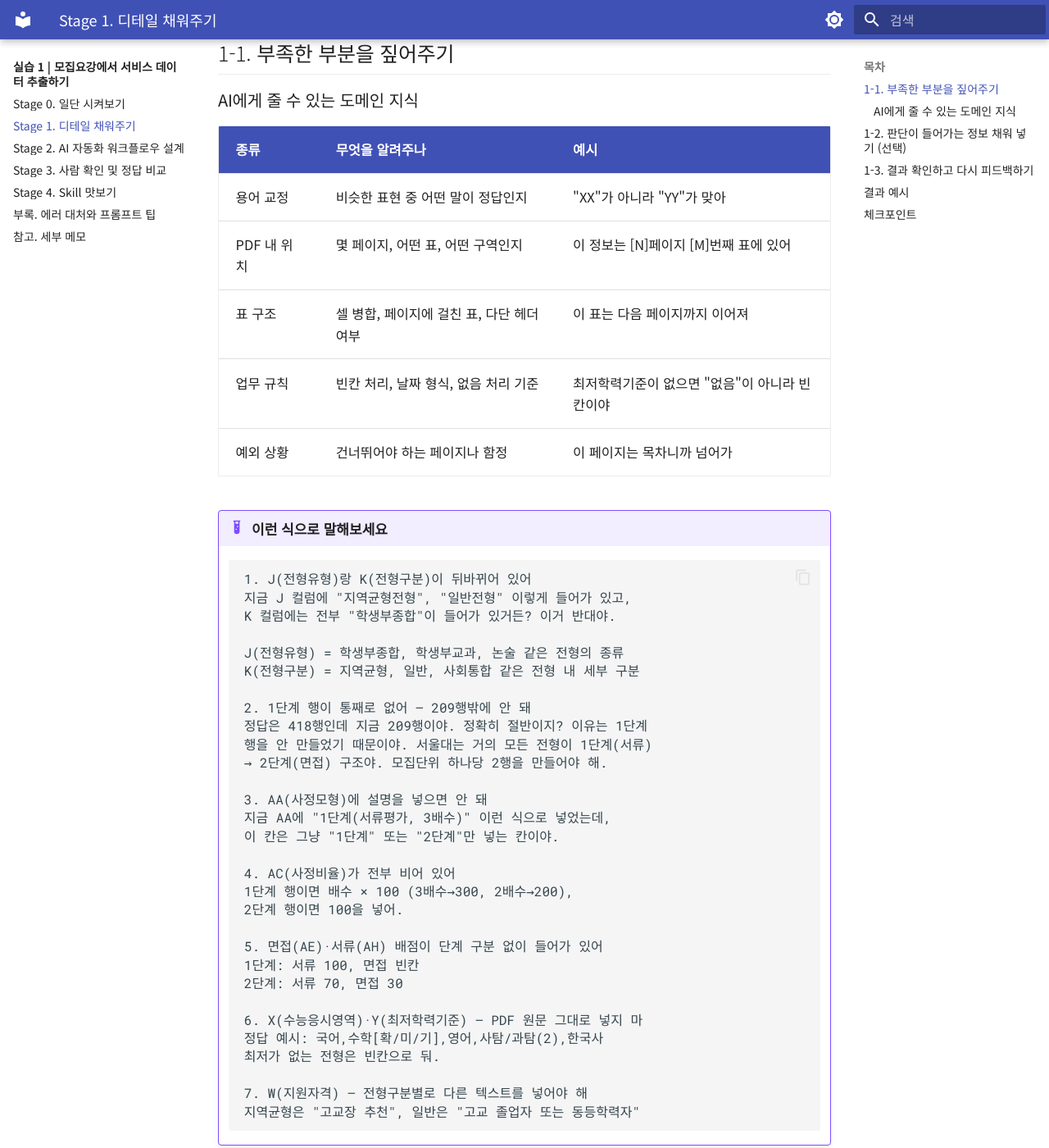
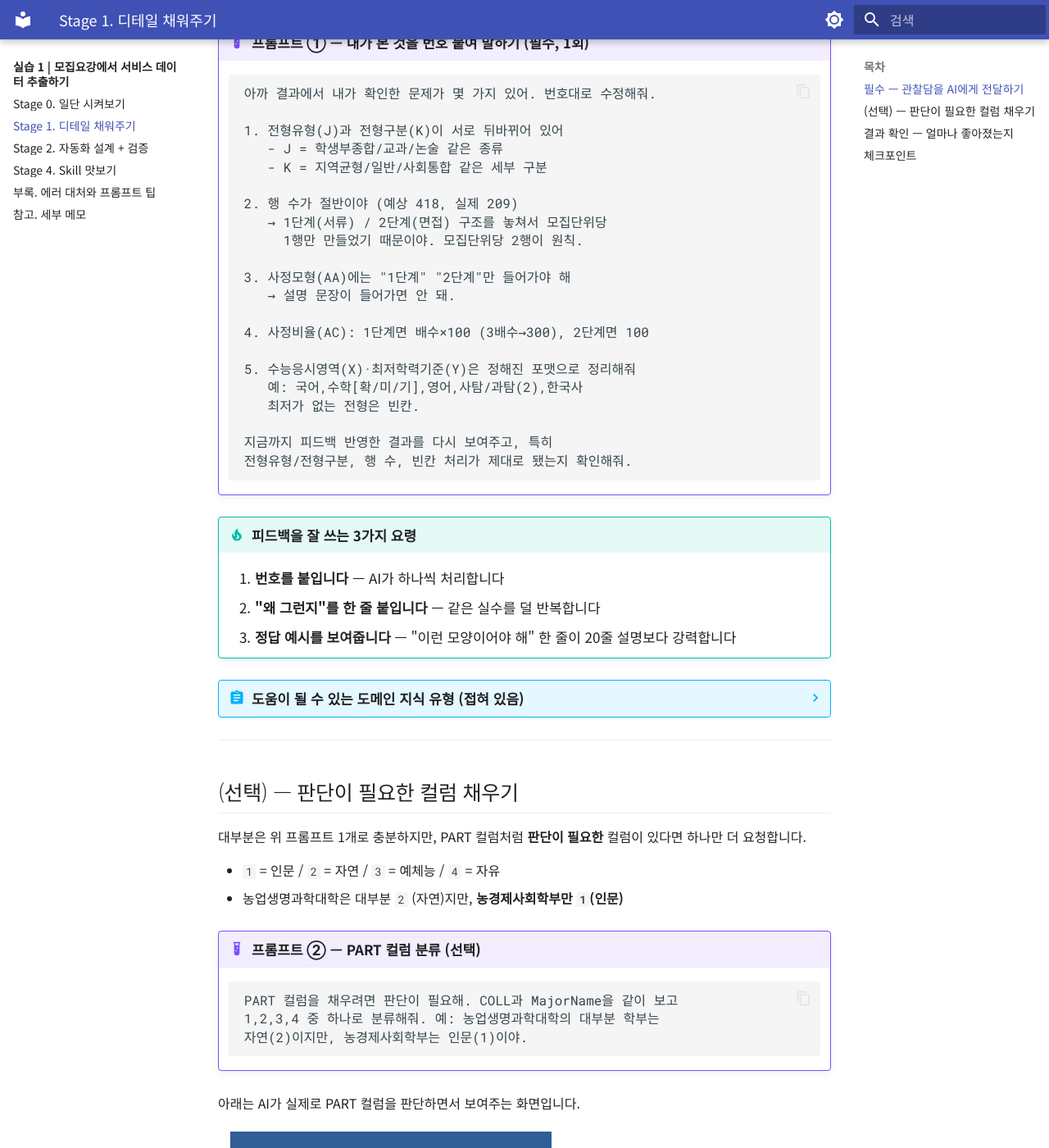
Before and after one commit to ohilikeit/ax-workshop-wiki, an MkDocs documentation site: the page built from docs/practice1/stage1.md, in a window 1280 px wide and 1400 px high, scrolled down 767 px. Shown: the whole window at 82% size. Built offline with MkDocs 1.6.1 and Material for MkDocs 9.7.7, drawn with Linux system fonts in a browser that asks for light colours; some of the changed text lies outside the part shown.

Commit message:
feat(practice1): compress Stage 0-2, absorb Stage 3, max 2 prompts per page
- Stage 0: 1 prompt, add friendly screenshot captions, collapse failure scenarios
- Stage 1: 1 mandatory + 1 optional prompt, collapse 7-rule example into ??? details
- Stage 2: merge Stage 3 (self-verification + answer comparison) into 2 prompts
- Delete stage3.md; update index.md mermaid, roadmap table, and mkdocs.yml nav
- Fix stage4.md prev-link to point to Stage 2

Total: ~90min -> ~57min, readability + beginner-friendliness prioritized.

Co-Authored-By: Claude Opus 4.6 <noreply@anthropic.com>

````diff
--- a/docs/practice1/index.md
+++ b/docs/practice1/index.md
@@ -138,9 +138,8 @@ flowchart LR
         direction TB
         S0["Stage 0<br/>일단 시켜보기<br/><i>AI가 뭘 헷갈리는지 본다</i>"]
         S1["Stage 1<br/>디테일 채워주기<br/><i>업무 규칙·용어·예외 알려준다</i>"]
-        S2["Stage 2<br/>자동화 설계<br/><i>파싱 스크립트를 만든다</i>"]
-        S3["Stage 3<br/>정답 비교<br/><i>사람이 눈으로 확인한다</i>"]
-        S0 --> S1 --> S2 --> S3
+        S2["Stage 2<br/>자동화 설계 + 검증<br/><i>스크립트를 만들고 정답과 비교한다</i>"]
+        S0 --> S1 --> S2
     end
 
     subgraph OUT["📦 최종 산출물 (Stage 4)"]
@@ -153,16 +152,15 @@ flowchart LR
 
 ## Stage별 로드맵
 
-| Stage | 무엇을 하나 | 핵심 질문 |
-|:-----:|------------|----------|
-| 0 | AI에게 바로 시켜보며 어디서 헷갈리는지 봅니다 | 지금 이 방식으로도 어느 정도 되나? |
-| 1 | 도메인 지식, 위치, 용어, 예외 규칙을 붙여줍니다 | 어떤 규칙을 설명하면 더 좋아지나? |
-| 2 | 파싱 흐름을 설계하고 AI가 스스로 교차 검증하며 개발합니다 | 왜 안 되는가, 어느 경로로 가야 하는가? |
-| 3 | 사람이 직접 확인하고 정답 Excel과 비교합니다 | 실제로 맞는가, 반복 오류는 무엇인가? |
-| 4 | **지금까지의 흐름을 재사용 가능한 Skill로 만듭니다** | 다른 대학 PDF에도 한 마디로 돌릴 수 있나? |
+| Stage | 무엇을 하나 | 소요 | 프롬프트 수 |
+|:-----:|------------|:---:|:---:|
+| 0 | AI에게 바로 시켜보며 어디서 헷갈리는지 봅니다 | 5분 | 1개 |
+| 1 | 도메인 지식·용어·예외 규칙을 붙여줍니다 | 12분 | 1~2개 |
+| 2 | 파싱 흐름을 설계·구현하고 정답과 자동 비교합니다 | 25분 | 2개 |
+| 4 | **지금까지의 흐름을 재사용 가능한 Skill로 만듭니다** | 15분 | — |
 
 !!! tip "왜 Stage 4(Skill화)가 중요한가요?"
-    Stage 0~3은 **이번 한 번** PDF를 Excel로 만드는 과정입니다. Stage 4에서 이 흐름을 Skill로 포장하면, 다음에는 `/recruit-parser 연세대 PDF` 같은 한 마디로 똑같은 작업을 끝낼 수 있습니다. 자동화의 진짜 가치는 **반복 실행**에서 나오므로, 시간이 빠듯하면 Stage 3보다 Stage 4를 우선하세요.
+    Stage 0~2는 **이번 한 번** PDF를 Excel로 만드는 과정입니다. Stage 4에서 이 흐름을 Skill로 포장하면, 다음에는 `/recruit-parser 연세대 PDF` 같은 한 마디로 똑같은 작업을 끝낼 수 있습니다. 자동화의 진짜 가치는 **반복 실행**에서 나옵니다.
 
 ---
 
--- a/docs/practice1/stage1.md
+++ b/docs/practice1/stage1.md
@@ -1,133 +1,114 @@
 # Stage 1. 디테일 채워주기
 
 <div class="stage-nav" markdown>
-**← 이전** [Stage 0. 일단 시켜보기](stage0.md) · **다음 →** [Stage 2. AI 자동화 워크플로우 설계](stage2.md)
+**← 이전** [Stage 0. 일단 시켜보기](stage0.md) · **다음 →** [Stage 2. 자동화 설계 + 검증](stage2.md)
 </div>
 
-> Stage 0 결과가 완벽하지 않은 이유는 간단합니다. **AI는 업무 맥락을 모르기 때문입니다.** 여러분이 알고 있는 것을 구체적으로 알려주면 결과가 빠르게 좋아집니다.
+> Stage 0 결과가 완벽하지 않은 이유는 간단합니다 — **AI는 우리 업무 맥락을 모르기 때문입니다.** 이 단계는 내가 아는 것을 AI에게 알려주는 단계입니다.
 
-
-!!! abstract "이 단계의 핵심"
-    - 단순히 "틀렸어"라고 하지 않습니다
-    - 어떤 규칙을 놓쳤는지 설명합니다
-    - 피드백 → 수정 → 확인을 최소 2회 이상 반복합니다
-
-!!! tip "이 Stage의 본질 = 관찰담 전달하기"
-    Stage 0에서 메모한 "이상한 점"들을 AI에게 구체적으로 설명하는 것이 이 Stage의 전부입니다. 용어 교정, PDF 위치, 표 구조, 업무 규칙, 예외 상황 — 전부 관찰담의 종류일 뿐입니다.
+!!! abstract "이번 단계 (약 12분)"
+    - 필수 프롬프트 **1개** (관찰담 전달)
+    - 선택 프롬프트 **1개** (PART 분류)
+    - 결과가 얼마나 좋아지는지 눈으로 확인
 
 ---
 
-## 1-1. 부족한 부분을 짚어주기
+## 필수 — 관찰담을 AI에게 전달하기
 
-### AI에게 줄 수 있는 도메인 지식
+Stage 0에서 메모한 "어긋난 부분"을 번호 붙여서 한 번에 알려줍니다. 아래 프롬프트는 서울대 예시 기준 **샘플**이며, 본인이 본 오류에 맞게 일부만 바꿔 쓰면 됩니다.
 
-| 종류 | 무엇을 알려주나 | 예시 |
-|------|----------------|------|
-| 용어 교정 | 비슷한 표현 중 어떤 말이 정답인지 | "XX"가 아니라 "YY"가 맞아 |
-| PDF 내 위치 | 몇 페이지, 어떤 표, 어떤 구역인지 | 이 정보는 [N]페이지 [M]번째 표에 있어 |
-| 표 구조 | 셀 병합, 페이지에 걸친 표, 다단 헤더 여부 | 이 표는 다음 페이지까지 이어져 |
-| 업무 규칙 | 빈칸 처리, 날짜 형식, 없음 처리 기준 | 최저학력기준이 없으면 "없음"이 아니라 빈칸이야 |
-| 예외 상황 | 건너뛰어야 하는 페이지나 함정 | 이 페이지는 목차니까 넘어가 |
+!!! example "프롬프트 ①  — 내가 본 것을 번호 붙여 말하기 (필수, 1회)"
+    ```text
+    아까 결과에서 내가 확인한 문제가 몇 가지 있어. 번호대로 수정해줘.
 
-!!! example "이런 식으로 말해보세요"
-    ```text
-    1. J(전형유형)랑 K(전형구분)이 뒤바뀌어 있어
-    지금 J 컬럼에 "지역균형전형", "일반전형" 이렇게 들어가 있고,
-    K 컬럼에는 전부 "학생부종합"이 들어가 있거든? 이거 반대야.
+    1. 전형유형(J)과 전형구분(K)이 서로 뒤바뀌어 있어
+       - J = 학생부종합/교과/논술 같은 종류
+       - K = 지역균형/일반/사회통합 같은 세부 구분
 
-    J(전형유형) = 학생부종합, 학생부교과, 논술 같은 전형의 종류
-    K(전형구분) = 지역균형, 일반, 사회통합 같은 전형 내 세부 구분
+    2. 행 수가 절반이야 (예상 418, 실제 209)
+       → 1단계(서류) / 2단계(면접) 구조를 놓쳐서 모집단위당
+         1행만 만들었기 때문이야. 모집단위당 2행이 원칙.
 
-    2. 1단계 행이 통째로 없어 — 209행밖에 안 돼
-    정답은 418행인데 지금 209행이야. 정확히 절반이지? 이유는 1단계
-    행을 안 만들었기 때문이야. 서울대는 거의 모든 전형이 1단계(서류)
-    → 2단계(면접) 구조야. 모집단위 하나당 2행을 만들어야 해.
+    3. 사정모형(AA)에는 "1단계" "2단계"만 들어가야 해
+       → 설명 문장이 들어가면 안 돼.
 
-    3. AA(사정모형)에 설명을 넣으면 안 돼
-    지금 AA에 "1단계(서류평가, 3배수)" 이런 식으로 넣었는데,
-    이 칸은 그냥 "1단계" 또는 "2단계"만 넣는 칸이야.
+    4. 사정비율(AC): 1단계면 배수×100 (3배수→300), 2단계면 100
 
-    4. AC(사정비율)가 전부 비어 있어
-    1단계 행이면 배수 × 100 (3배수→300, 2배수→200),
-    2단계 행이면 100을 넣어.
+    5. 수능응시영역(X)·최저학력기준(Y)은 정해진 포맷으로 정리해줘
+       예: 국어,수학[확/미/기],영어,사탐/과탐(2),한국사
+       최저가 없는 전형은 빈칸.
 
-    5. 면접(AE)·서류(AH) 배점이 단계 구분 없이 들어가 있어
-    1단계: 서류 100, 면접 빈칸
-    2단계: 서류 70, 면접 30
+    지금까지 피드백 반영한 결과를 다시 보여주고, 특히
+    전형유형/전형구분, 행 수, 빈칸 처리가 제대로 됐는지 확인해줘.
+    ```
 
-    6. X(수능응시영역)·Y(최저학력기준) — PDF 원문 그대로 넣지 마
-    정답 예시: 국어,수학[확/미/기],영어,사탐/과탐(2),한국사
-    최저가 없는 전형은 빈칸으로 둬.
+!!! tip "피드백을 잘 쓰는 3가지 요령"
+    1. **번호를 붙입니다** — AI가 하나씩 처리합니다
+    2. **"왜 그런지"를 한 줄 붙입니다** — 같은 실수를 덜 반복합니다
+    3. **정답 예시를 보여줍니다** — "이런 모양이어야 해" 한 줄이 20줄 설명보다 강력합니다
 
-    7. W(지원자격) — 전형구분별로 다른 텍스트를 넣어야 해
-    지역균형은 "고교장 추천", 일반은 "고교 졸업자 또는 동등학력자"
-    ```
+??? abstract "도움이 될 수 있는 도메인 지식 유형 (접혀 있음)"
+    | 종류 | 무엇을 알려주나 | 예시 |
+    |------|----------------|------|
+    | 용어 교정 | 비슷한 표현 중 어떤 말이 정답인지 | "XX"가 아니라 "YY"가 맞아 |
+    | PDF 내 위치 | 몇 페이지, 어떤 표인지 | 이 정보는 [N]페이지 [M]번째 표에 있어 |
+    | 표 구조 | 셀 병합, 페이지에 걸친 표 여부 | 이 표는 다음 페이지까지 이어져 |
+    | 업무 규칙 | 빈칸 처리, 날짜 형식 | 최저학력기준이 없으면 빈칸 |
+    | 예외 상황 | 건너뛰어야 하는 페이지 | 이 페이지는 목차야 |
 
 ---
 
-## 1-2. 판단이 들어가는 정보 채워 넣기 (선택)
+## (선택) — 판단이 필요한 컬럼 채우기
 
-자동화 작업 중 명확한 분류 체계가 있는데 PDF 내용을 보고 분류 작업이 필요한 경우가 있습니다. 여기에선 PART 컬럼이 그 중 하나입니다.
+대부분은 위 프롬프트 1개로 충분하지만, PART 컬럼처럼 **판단이 필요한** 컬럼이 있다면 하나만 더 요청합니다.
 
-- `1` = 인문
-- `2` = 자연
-- `3` = 예체능
-- `4` = 자유
+- `1` = 인문 / `2` = 자연 / `3` = 예체능 / `4` = 자유
+- 농업생명과학대학은 대부분 `2` (자연)지만, **농경제사회학부만 `1`(인문)**
 
-국어국문학과나 중어중문학과는 1, 공과대학의 학부들은 2로 분류합니다. 농업생명과학대학은 모두 2로 보이지만 농경제사회학부는 1로 분류되어야 합니다.
-
-!!! example "PART 컬럼 분류 작업 지시 예시"
+!!! example "프롬프트 ②  — PART 컬럼 분류 (선택)"
     ```text
-    PART 컬럼을 채워넣기 위해선 판단이 필요해. COLL과 MajorName을
-    보고 1,2,3,4 중 하나로 판단해야해. COLL과 MajorName의 조합을
-    반드시 확인하고 분류해야해. 예를 들어, 농업생명과학대학의 대부분의
-    학부는 자연이지만 농경제사회학부는 인문이야.
+    PART 컬럼을 채우려면 판단이 필요해. COLL과 MajorName을 같이 보고
+    1,2,3,4 중 하나로 분류해줘. 예: 농업생명과학대학의 대부분 학부는
+    자연(2)이지만, 농경제사회학부는 인문(1)이야.
     ```
 
-![PART 분류 화면 1](../images/practice1/stage1_1.png)
+아래는 AI가 실제로 PART 컬럼을 판단하면서 보여주는 화면입니다.
 
-![PART 분류 화면 2](../images/practice1/stage1_2.png)
+![PART 분류 — AI가 COLL·MajorName 조합을 보고 1~4로 분류하는 과정](../images/practice1/stage1_1.png)
+
+![PART 분류 결과 — 농경제사회학부 같은 예외도 정확히 1(인문)로 잡혔습니다](../images/practice1/stage1_2.png)
 
 ---
 
-## 1-3. 결과 확인하고 다시 피드백하기
+## 결과 확인 — 얼마나 좋아졌는지
 
-!!! success "반복 루프"
-    1. 수정된 결과를 확인합니다
-    2. 아직 부족한 부분을 다시 짚습니다
-    3. 어떤 규칙이 빠졌는지 더 명확하게 말합니다
-    4. 결과가 만족스러워질 때까지 반복합니다 (실습에선 1번만!)
+피드백 1번이 반영되면 Excel이 이렇게 바뀝니다. Stage 0 결과와 나란히 열어두고 비교해보세요.
 
-!!! example "다시 확인 요청하는 문장 예시 (1번만 반복해보기)"
-    ```text
-    수정한 결과를 다시 보여줘.
-    그리고 아직 부족한 부분이 있으면 내가 다시 피드백할게.
-    이번에는 특히 [전형유형/전형구분], 날짜 형식, 빈칸 처리 규칙을 신경 써줘.
-    ```
+![Stage 1 개선 결과 ① — 전형유형/전형구분이 올바른 자리로 돌아왔습니다](../images/practice1/stage1_3.png)
 
-!!! tip "좋은 피드백 팁"
-    - `전형유형`과 `전형구분`처럼 의미가 비슷한 컬럼은 서로 뒤바뀌기 쉽습니다
-    - 행 수가 예상의 절반이면 구조가 통째로 누락됐는지 의심할 수 있습니다
-    - 날짜는 `YYYY-MM-DD`처럼 출력 형식을 명시하는 편이 좋습니다
+![Stage 1 개선 결과 ② — 행 수가 정상 범위로 복구됐고 빈칸 처리도 깔끔해졌습니다](../images/practice1/stage1_4.png)
 
-??? warning "잘 안 될 때"
-    - 표 추출이 계속 부정확하면 먼저 `pdfplumber`, `PyMuPDF` 같은 PDF 라이브러리를 바꿔볼 수 있습니다
-    - 그래도 텍스트가 거의 안 뽑히면 이미지형 PDF일 수 있으므로, 다음 Stage 설계에 OCR이나 Vision API 경로를 넣으면 됩니다
+!!! success "이런 변화가 보이면 성공입니다"
+    - **전형유형 / 전형구분 자리가 맞게 들어갔다**
+    - **행 수가 예상치에 가까워졌다** (예: 209 → 418)
+    - **사정모형·사정비율의 포맷이 정돈됐다**
 
-## 결과 예시
+아직 어긋난 부분이 보여도 괜찮습니다 — Stage 2에서 자동화 스크립트로 정리합니다.
 
-![Stage 1 결과 예시 1](../images/practice1/stage1_3.png)
+---
 
-![Stage 1 결과 예시 2](../images/practice1/stage1_4.png)
+??? warning "잘 안 될 때 (접혀 있음)"
+    - 표 추출이 계속 부정확하면 `pdfplumber`, `PyMuPDF` 등 PDF 라이브러리를 바꿔볼 수 있습니다
+    - 텍스트가 거의 안 뽑히면 이미지형 PDF일 수 있으므로 Stage 2 설계에 OCR이나 Vision API 경로를 넣습니다
 
 ---
 
 ## 체크포인트
 
-- [ ] 도메인 지식과 규칙을 AI에게 전달했습니다
-- [ ] 피드백과 재수정을 최소 2회 반복했습니다
-- [ ] Stage 0보다 결과가 개선됨을 확인했습니다
+- [ ] 관찰담 프롬프트 1개를 보냈습니다
+- [ ] (선택) PART 분류 프롬프트를 추가로 보냈습니다
+- [ ] Stage 0 대비 결과가 눈에 띄게 개선됐습니다
 
 <div class="stage-nav" markdown>
-**← 이전** [Stage 0. 일단 시켜보기](stage0.md) · **다음 →** [Stage 2. AI 자동화 워크플로우 설계](stage2.md)
+**← 이전** [Stage 0. 일단 시켜보기](stage0.md) · **다음 →** [Stage 2. 자동화 설계 + 검증](stage2.md)
 </div>
--- a/mkdocs.yml
+++ b/mkdocs.yml
@@ -80,8 +80,7 @@ nav:
     - 개요: practice1/index.md
     - "Stage 0. 일단 시켜보기": practice1/stage0.md
     - "Stage 1. 디테일 채워주기": practice1/stage1.md
-    - "Stage 2. AI 자동화 워크플로우 설계": practice1/stage2.md
-    - "Stage 3. 사람 확인 및 정답 비교": practice1/stage3.md
+    - "Stage 2. 자동화 설계 + 검증": practice1/stage2.md
     - "Stage 4. Skill 맛보기": practice1/stage4.md
     - "부록. 에러 대처와 프롬프트 팁": practice1/appendix.md
     - "참고. 세부 메모": practice1/reference.md
````
Also changed, not shown: docs/practice1/stage0.md (+43 -73 lines), docs/practice1/stage2.md (+98 -67 lines), docs/practice1/stage3.md (deleted, +0 -133 lines), docs/practice1/stage4.md (+2 -2 lines).
